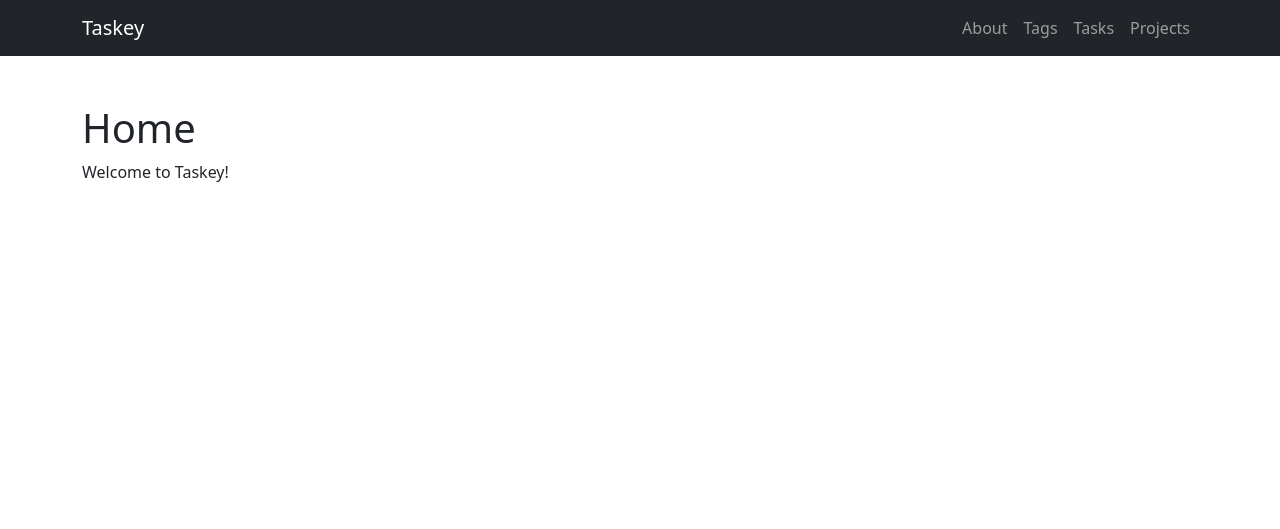
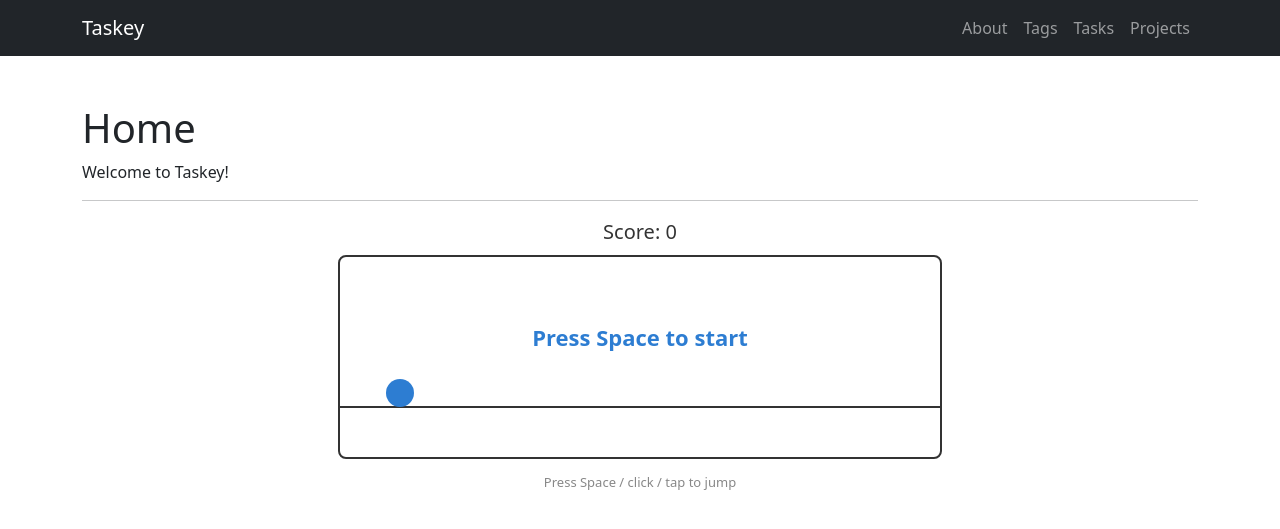
Before and after one commit to Hackathon2026-Touch-Grass/AccesClble, a PHP site: page / in a window 1280 px wide. Shown: the top 529 px of the page. Run offline with PHP 8.4, Linux system fonts and the light colour scheme.

Commit message:
zeer belangrijke toevoeging

```diff
--- /dev/null
+++ b/app/views/dino.html.twig
@@ -0,0 +1,152 @@
+<div id="wrap">
+    <div id="score">Score: 0</div>
+    <div id="overlay">
+        <canvas id="game" width="600" height="200"></canvas>
+        <div id="gameover">Game Over — press Space to restart</div>
+        <div id="startscreen">Press Space to start</div>
+    </div>
+    <div id="hint">Press Space / click / tap to jump</div>
+</div>
+
+<style>
+    #wrap { text-align: center; font-family: system-ui, sans-serif; }
+    #game { background: #ffffff; border: 2px solid #333; border-radius: 8px; display: block; margin: 0 auto; }
+    #score { font-size: 20px; margin-bottom: 8px; color: #333; }
+    #hint { font-size: 13px; color: #888; margin-top: 8px; }
+    #overlay { position: relative; display: inline-block; }
+    #gameover { position: absolute; top: 40%; left: 50%; transform: translate(-50%, -50%); font-size: 22px; color: #c0392b; font-weight: bold; display: none; }
+    #startscreen { position: absolute; top: 40%; left: 50%; transform: translate(-50%, -50%); font-size: 22px; color: #2d7dd2; font-weight: bold; display: block; }
+</style>
+
+<script>
+    (function () {
+        const canvas = document.getElementById('game');
+        if (!canvas) return;
+
+        const ctx = canvas.getContext('2d');
+        const scoreEl = document.getElementById('score');
+        const gameoverEl = document.getElementById('gameover');
+        const startscreenEl = document.getElementById('startscreen');
+
+        const FLOOR_Y = 150;
+        const GRAVITY = 0.9;
+        const JUMP_FORCE = -13;
+
+        const player = { x: 60, y: FLOOR_Y, radius: 14, vy: 0, grounded: true };
+
+        let obstacles = [];
+        let speed = 5;
+        let frame = 0;
+        let score = 0;
+        let running = false;
+        let started = false;
+
+        function resetGame() {
+            player.y = FLOOR_Y;
+            player.vy = 0;
+            player.grounded = true;
+            obstacles = [];
+            speed = 5;
+            frame = 0;
+            score = 0;
+            running = true;
+            gameoverEl.style.display = 'none';
+        }
+
+        function startGame() {
+            started = true;
+            startscreenEl.style.display = 'none';
+            resetGame();
+        }
+
+        function jump() {
+            if (!started) {
+                startGame();
+                return;
+            }
+            if (!running) {
+                resetGame();
+                return;
+            }
+            if (player.grounded) {
+                player.vy = JUMP_FORCE;
+                player.grounded = false;
+            }
+        }
+
+        document.addEventListener('keydown', (e) => {
+            if (e.code === 'Space') { e.preventDefault(); jump(); }
+        });
+        canvas.addEventListener('mousedown', jump);
+        canvas.addEventListener('touchstart', (e) => { e.preventDefault(); jump(); });
+
+        function spawnObstacle() {
+            const size = 20 + Math.random() * 20;
+            obstacles.push({ x: canvas.width + size, y: FLOOR_Y - size, size: size });
+        }
+
+        function update() {
+            if (!started || !running) return;
+            frame++;
+
+            if (frame % 90 === 0) speed += 0.3;
+            if (frame % Math.max(45, Math.floor(80 - speed * 3)) === 0) spawnObstacle();
+
+            player.vy += GRAVITY;
+            player.y += player.vy;
+            if (player.y >= FLOOR_Y) {
+                player.y = FLOOR_Y;
+                player.vy = 0;
+                player.grounded = true;
+            }
+
+            for (let i = obstacles.length - 1; i >= 0; i--) {
+                const o = obstacles[i];
+                o.x -= speed;
+
+                if (o.x + o.size < 0) {
+                    obstacles.splice(i, 1);
+                    score += 1;
+                    continue;
+                }
+
+                const closestX = Math.max(o.x, Math.min(player.x, o.x + o.size));
+                const closestY = Math.max(o.y, Math.min(player.y, o.y + o.size));
+                const dx = player.x - closestX;
+                const dy = player.y - closestY;
+                if (dx * dx + dy * dy < player.radius * player.radius) {
+                    running = false;
+                    gameoverEl.style.display = 'block';
+                }
+            }
+
+            scoreEl.textContent = 'Score: ' + score;
+        }
+
+        function draw() {
+            ctx.clearRect(0, 0, canvas.width, canvas.height);
+            ctx.strokeStyle = '#333';
+            ctx.lineWidth = 2;
+            ctx.beginPath();
+            ctx.moveTo(0, FLOOR_Y);
+            ctx.lineTo(canvas.width, FLOOR_Y);
+            ctx.stroke();
+
+            ctx.fillStyle = '#2d7dd2';
+            ctx.beginPath();
+            ctx.arc(player.x, player.y - player.radius, player.radius, 0, Math.PI * 2);
+            ctx.fill();
+
+            ctx.fillStyle = '#e05252';
+            obstacles.forEach(o => ctx.fillRect(o.x, o.y, o.size, o.size));
+        }
+
+        function loop() {
+            update();
+            draw();
+            requestAnimationFrame(loop);
+        }
+
+        loop();
+    })();
+</script>
--- a/app/views/index.html.twig
+++ b/app/views/index.html.twig
@@ -5,4 +5,7 @@
 {% block content %}
     <h1>Home</h1>
     <p>Welcome to Taskey!</p>
+
+    <hr>
+    {% include 'dino.html.twig' %}
 {% endblock %}
```
